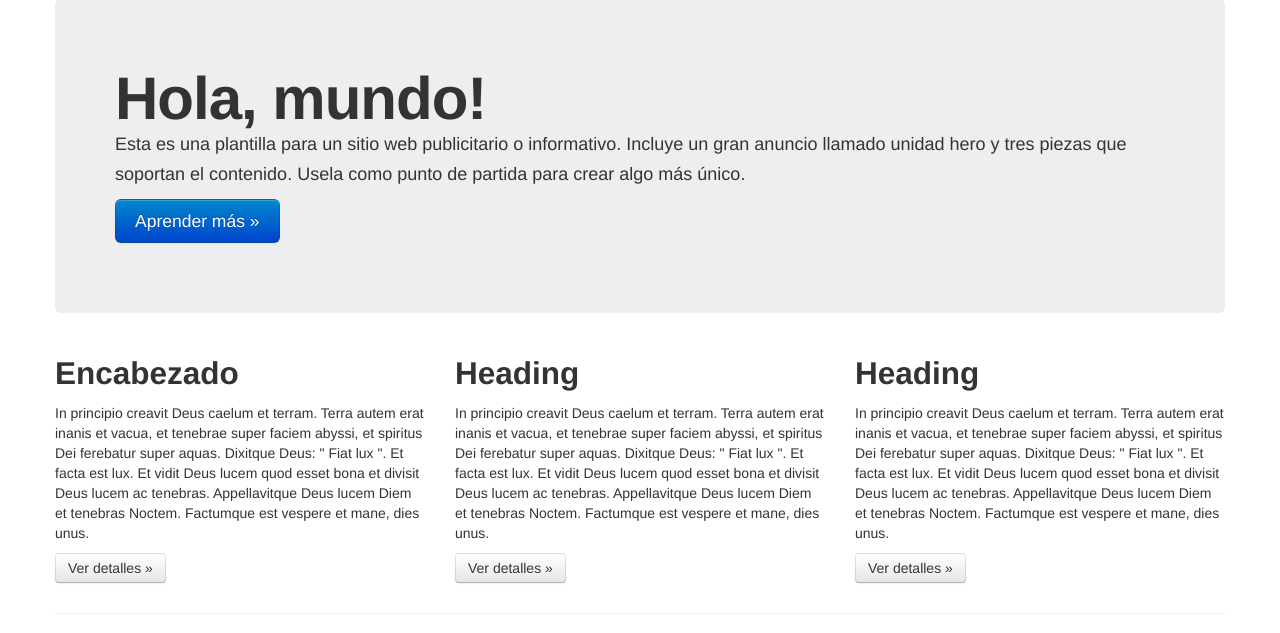
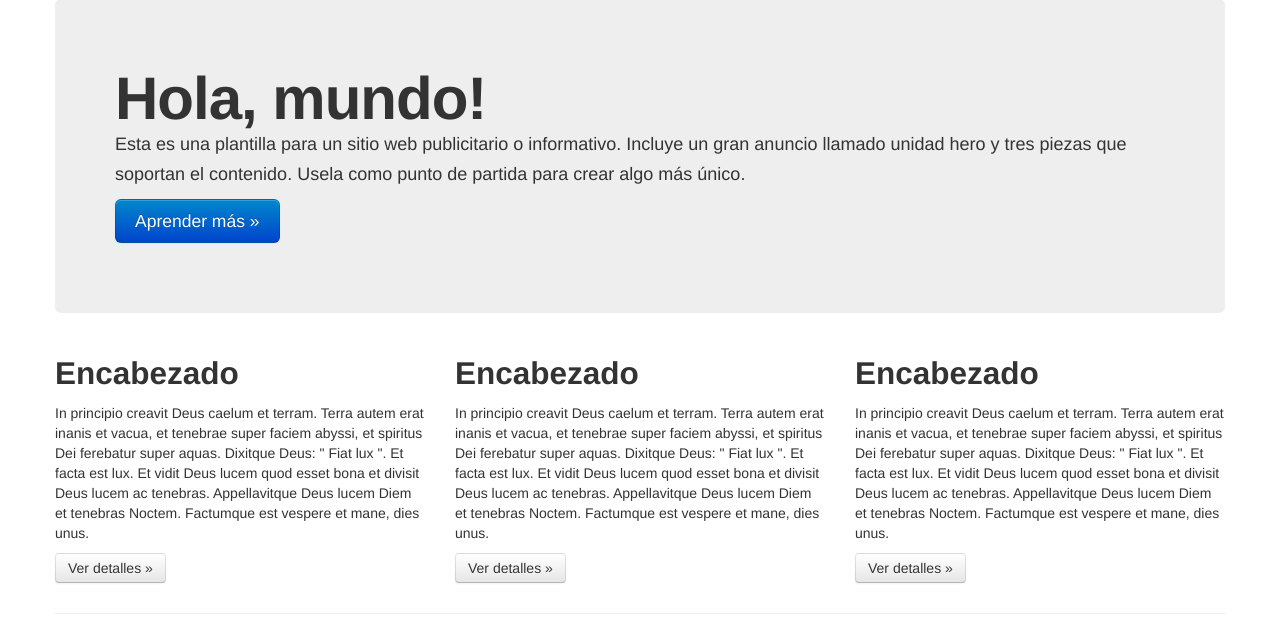
Before and after one commit to vtamara/plantilla-django, a Django app: template base/templates/base/home.html in a window 1280 px wide. Shown: the part 61-694 px from the top of the page. Run offline with Django 3.2, Linux system fonts and the light colour scheme; the template is opened without the code that fills it, so the values that code supplies are empty; some libraries are stand-ins or nearby versions.

Commit message:
Español

```diff
--- a/base/templates/base/home.html
+++ b/base/templates/base/home.html
@@ -64,13 +64,13 @@ Usela como punto de partida para crear algo más único.
                     <p><a class="btn" href="#">Ver detalles &raquo;</a></p>
                 </div>
                 <div class="span4">
-                    <h2>Heading</h2>
+                    <h2>Encabezado</h2>
                     <p>In principio creavit Deus caelum et terram. Terra autem erat inanis et vacua, et tenebrae super faciem abyssi, et spiritus Dei ferebatur super aquas.  Dixitque Deus: " Fiat lux ". Et facta est lux. Et vidit Deus lucem quod esset bona et divisit Deus lucem ac tenebras. Appellavitque Deus lucem Diem et tenebras Noctem. Factumque est vespere et mane, dies unus.
 		    </p>
                     <p><a class="btn" href="#">Ver detalles &raquo;</a></p>
                </div>
                 <div class="span4">
-                    <h2>Heading</h2>
+                    <h2>Encabezado</h2>
                     <p>In principio creavit Deus caelum et terram. Terra autem erat inanis et vacua, et tenebrae super faciem abyssi, et spiritus Dei ferebatur super aquas.  Dixitque Deus: " Fiat lux ". Et facta est lux. Et vidit Deus lucem quod esset bona et divisit Deus lucem ac tenebras. Appellavitque Deus lucem Diem et tenebras Noctem. Factumque est vespere et mane, dies unus.
 		    </p>
                     <p><a class="btn" href="#">Ver detalles &raquo;</a></p>
```
